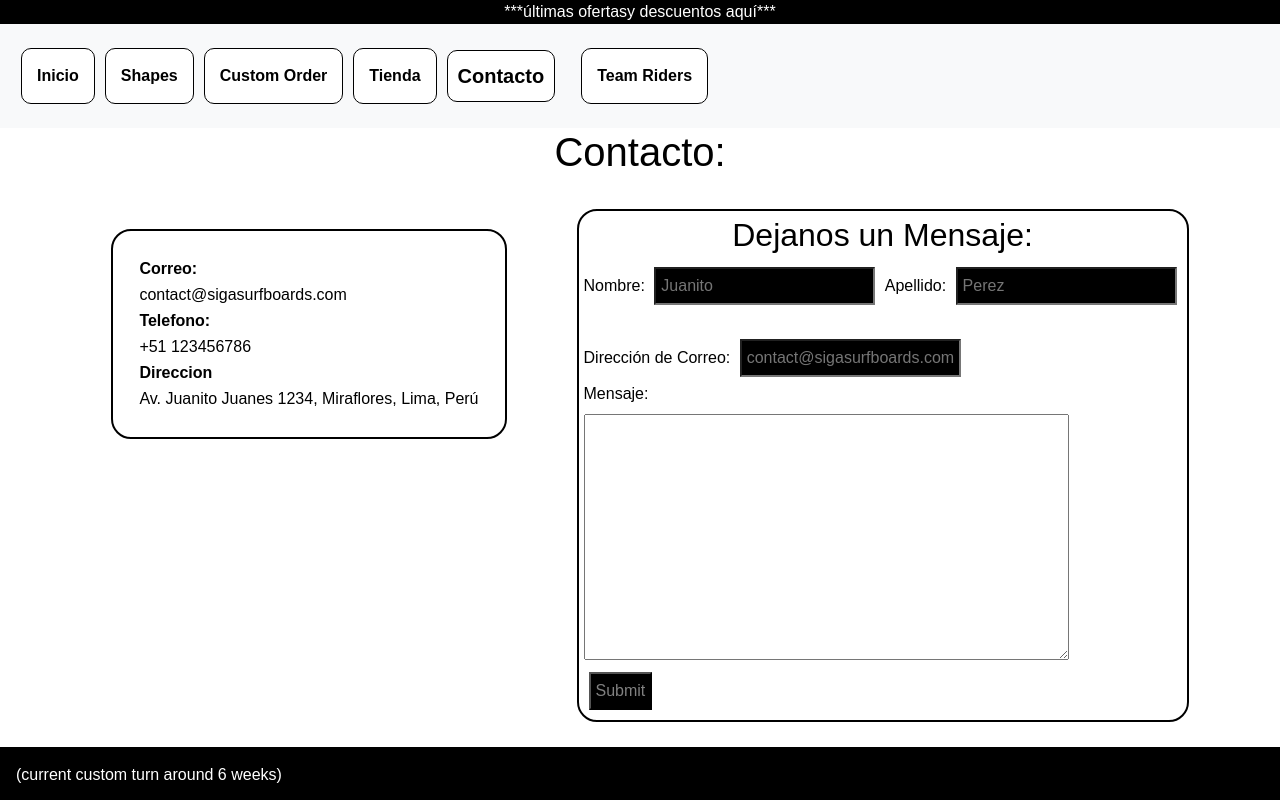
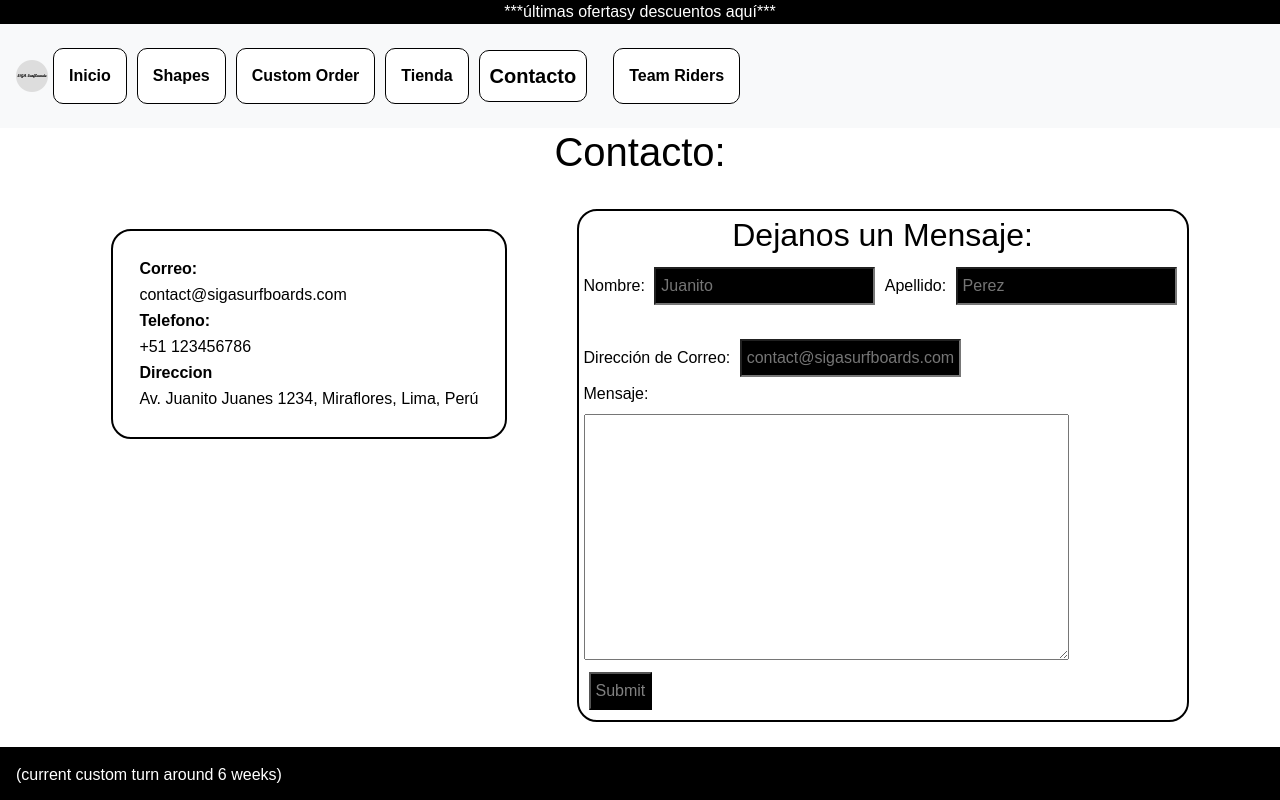
Before and after one commit to ssousa2000/entrega-2-desarollo-web, a plain HTML site: page pages/contacto.html in a window 1280 px wide. Shown: the top 800 px of the page. Drawn offline with nearby package versions, Linux system fonts and the light colour scheme.

Commit message:
ahora el nav tiene logo

```diff
--- a/pages/contacto.html
+++ b/pages/contacto.html
@@ -11,6 +11,7 @@
     <header>
       <a href="#">***últimas ofertasy descuentos aquí***</a>
       <nav class="navbar navbar-expand-lg navbar-light bg-light">
+        <img src="../img/favicon-32x32.png" alt="">
         <button class="navbar-toggler" type="button" data-toggle="collapse" data-target="#navbarNav" aria-controls="navbarNav" aria-expanded="false" aria-label="Toggle navigation">
           <span class="navbar-toggler-icon"></span>
         </button>
```
Also changed, not shown: index.html (+1 -0 lines), pages/custom.html (+1 -0 lines), pages/shapes.html (+1 -0 lines), pages/teamriders.html (+1 -0 lines), pages/tienda.html (+1 -0 lines), img/android-chrome-512x512.png (added), img/favicon-32x32.png (added), 1 other file.
